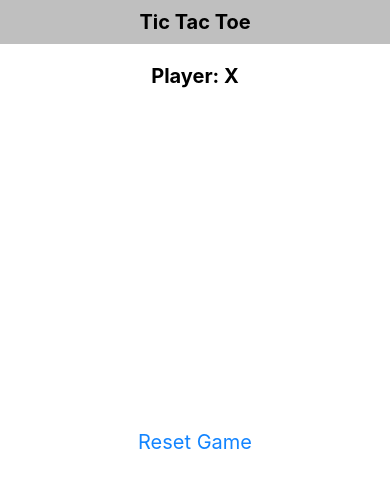
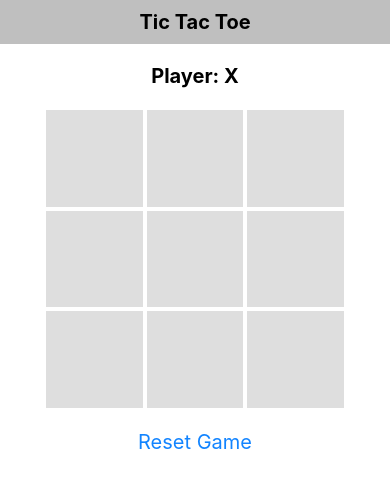
Before and after one commit to mxthew95/TicTacToe, a React Native app: screen / in a window 390 px wide. Shown: the top 488 px of the page. Built offline with nearby package versions, Linux system fonts and the light colour scheme.

Commit message:
added new prop for tile backgroundColor

```diff
--- a/components/Tile.tsx
+++ b/components/Tile.tsx
@@ -3,17 +3,19 @@ import {
     StyleSheet,
     View,
     Text,
-    useWindowDimensions
+    useWindowDimensions,
 } from 'react-native';
 
 interface Prop {
+    color: string,
     value: string
 }
 
-const Tile: FC<Prop> = ({ value }) => {
+const Tile: FC<Prop> = ({ color, value }) => {
     const width: number = (useWindowDimensions().width - 100) / 3;
+
     return (
-        <View style={[styles.container, { width, height: width }]}>
+        <View style={[styles.container, { backgroundColor: color, width, height: width }]}>
             <Text style={styles.content}>{value}</Text>
         </View>
     )
@@ -21,14 +23,14 @@ const Tile: FC<Prop> = ({ value }) => {
 
 const styles = StyleSheet.create({
     container: {
-        alignItems:'center',
+        alignItems: 'center',
         justifyContent: 'center',
         margin: 2,
-        elevation: 2,
     },
     content: {
-        fontSize: 34,
+        fontSize: 38,
         fontWeight: 'bold',
+        color: '#1284ff'
     }
 })
 
```
